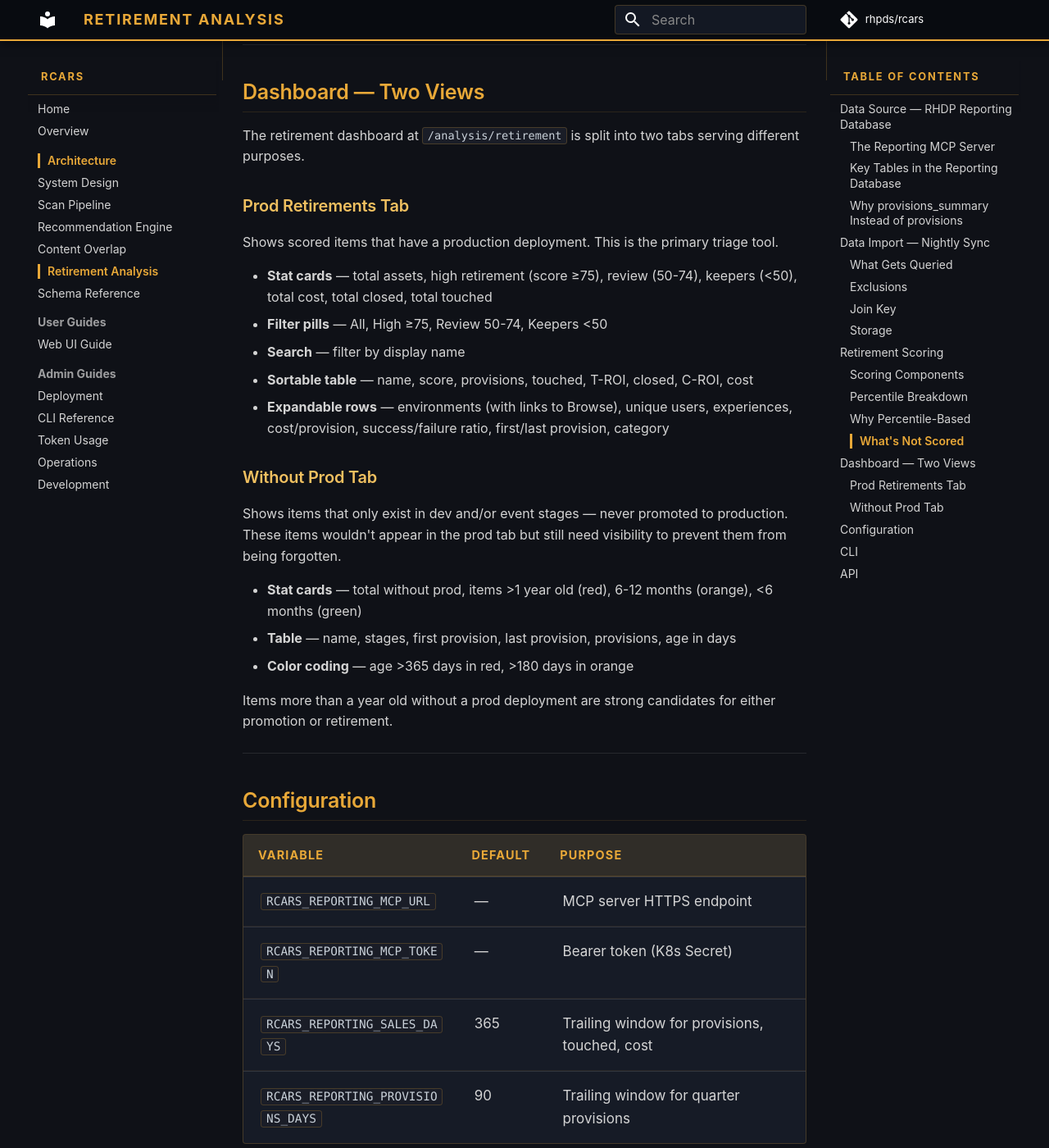
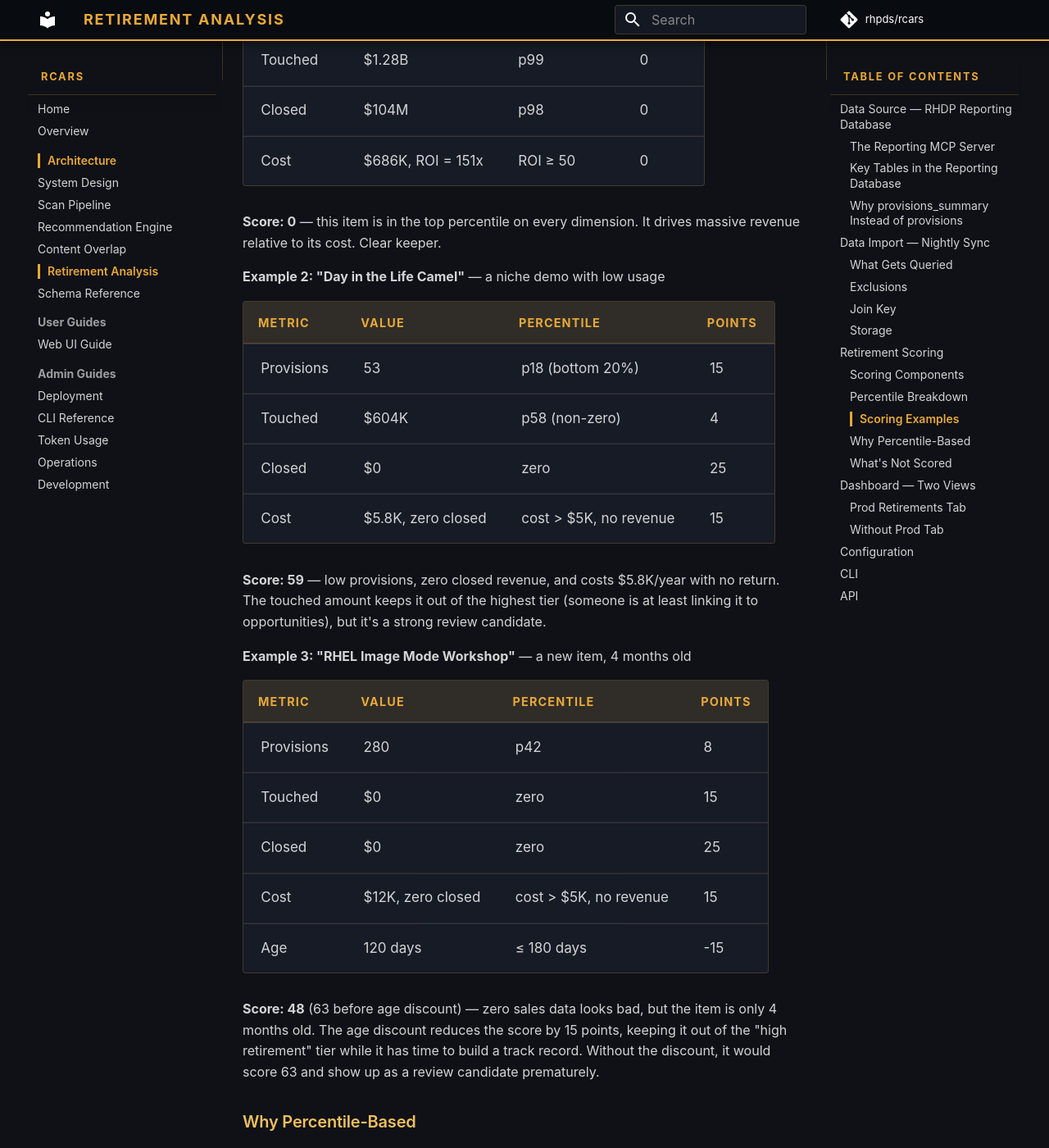
Before and after one commit to rhpds/rcars, an MkDocs documentation site: the page built from docs/architecture/retirement-analysis.md, in a window 1280 px wide and 1400 px high, scrolled down 5168 px. Shown: the whole window at 82% size. Built offline with MkDocs 1.6.1 and Material for MkDocs 9.7.7, drawn with Linux system fonts in a browser that asks for light colours; comment, search, counter and statistics services are not loaded; some of the changed text lies outside the part shown.

Commit message:
docs: Explain 75-point max and add three scoring examples
Clarifies why the scale is 0-100 but the practical max is 75
(intentional headroom for future dimensions). Added three
worked examples with real-ish data:
- AWS sandbox (score 0, top percentile everything)
- Day in the Life Camel (score 59, low usage, zero revenue)
- RHEL Image Mode (score 48, new item with age discount)

Each example shows the metric value, percentile rank, points
awarded, and final score with explanation.

Co-Authored-By: Claude Opus 4.6 (1M context) <noreply@anthropic.com>

```diff
--- a/docs/architecture/retirement-analysis.md
+++ b/docs/architecture/retirement-analysis.md
@@ -90,6 +90,8 @@ Merged data is stored in the `reporting_metrics` table (one row per catalog base
 
 Each item receives a retirement score from 0 to 100. Higher scores indicate stronger retirement candidates. The score is computed using **percentile-based ranking** — each item is scored relative to its catalog peers, not against fixed dollar thresholds.
 
+The theoretical maximum score is **75 points** across the four scoring components. The scale goes to 100, but reaching 75 requires an item to be at the very bottom of every dimension — fewest provisions, zero pipeline, zero revenue, and high cost with no return. In practice, most items score between 10 and 65. The 75-point cap is intentional: it leaves headroom so that future scoring dimensions (e.g., failure rate, trend detection) can be added without compressing the existing scale.
+
 ### Scoring Components
 
 | Component | Max Points | Method |
@@ -113,6 +113,44 @@ Each item receives a retirement score from 0 to 100. Higher scores indicate stro
 | p75+ | 0 | 0 | 0 |
 
 Items with **zero** touched amount receive the full 15 pipeline points regardless of percentile. Items with **zero** closed amount receive the full 25 revenue points. This reflects that having no sales attribution is a stronger retirement signal than having low sales.
+
+### Scoring Examples
+
+To illustrate how percentile scoring works in practice, here are three hypothetical catalog items scored against the same peer set:
+
+**Example 1: "AWS with OpenShift Open Environment"** — a heavily used sandbox
+
+| Metric | Value | Percentile | Points |
+|---|---|---|---|
+| Provisions | 6,106 | p95 (top 5%) | 0 |
+| Touched | $1.28B | p99 | 0 |
+| Closed | $104M | p98 | 0 |
+| Cost | $686K, ROI = 151x | ROI ≥ 50 | 0 |
+
+**Score: 0** — this item is in the top percentile on every dimension. It drives massive revenue relative to its cost. Clear keeper.
+
+**Example 2: "Day in the Life Camel"** — a niche demo with low usage
+
+| Metric | Value | Percentile | Points |
+|---|---|---|---|
+| Provisions | 53 | p18 (bottom 20%) | 15 |
+| Touched | $604K | p58 (non-zero) | 4 |
+| Closed | $0 | zero | 25 |
+| Cost | $5.8K, zero closed | cost > $5K, no revenue | 15 |
+
+**Score: 59** — low provisions, zero closed revenue, and costs $5.8K/year with no return. The touched amount keeps it out of the highest tier (someone is at least linking it to opportunities), but it's a strong review candidate.
+
+**Example 3: "RHEL Image Mode Workshop"** — a new item, 4 months old
+
+| Metric | Value | Percentile | Points |
+|---|---|---|---|
+| Provisions | 280 | p42 | 8 |
+| Touched | $0 | zero | 15 |
+| Closed | $0 | zero | 25 |
+| Cost | $12K, zero closed | cost > $5K, no revenue | 15 |
+| Age | 120 days | ≤ 180 days | -15 |
+
+**Score: 48** (63 before age discount) — zero sales data looks bad, but the item is only 4 months old. The age discount reduces the score by 15 points, keeping it out of the "high retirement" tier while it has time to build a track record. Without the discount, it would score 63 and show up as a review candidate prematurely.
 
 ### Why Percentile-Based
 
```
Also changed, not shown: other parts of docs/architecture/retirement-analysis.md (+0 -2 lines).
